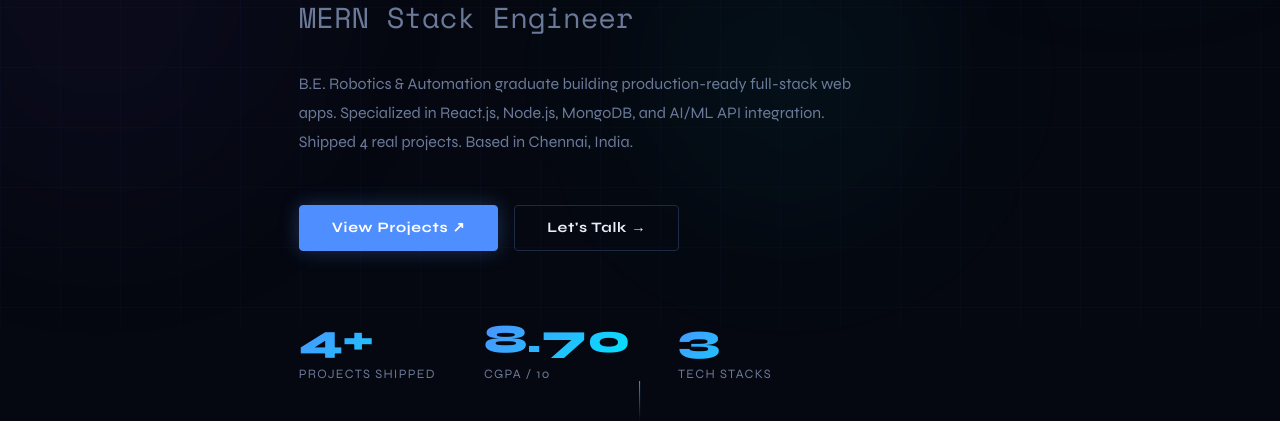
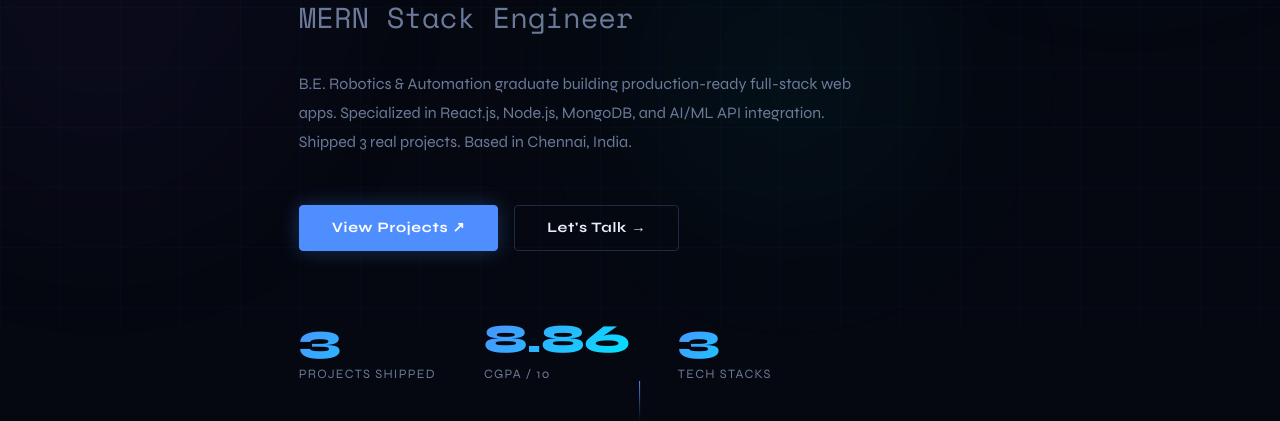
Before and after one commit to s20534175-stack/portfolio-frontend, a React (Vite) app: page / in a window 1280 px wide. Shown: the part 473-894 px from the top of the page. Built offline with nearby package versions, Linux system fonts and the light colour scheme; no server answers.

Commit message:
Update project count and CGPA in Hero component

```diff
--- a/src/components/Hero.jsx
+++ b/src/components/Hero.jsx
@@ -47,7 +47,7 @@ export default function Hero() {
         <p className={styles.desc}>
           B.E. Robotics & Automation graduate building production-ready full-stack web apps.
           Specialized in React.js, Node.js, MongoDB, and AI/ML API integration.
-          Shipped 4 real projects. Based in Chennai, India.
+          Shipped 3 real projects. Based in Chennai, India.
         </p>
         <div className={styles.btns}>
           <a href="#projects" className="btn btn-primary">View Projects ↗</a>
@@ -55,11 +55,11 @@ export default function Hero() {
         </div>
         <div className={styles.stats}>
           <div>
-            <div className={styles.statNum}>4+</div>
+            <div className={styles.statNum}>3</div>
             <div className={styles.statLabel}>Projects Shipped</div>
           </div>
           <div>
-            <div className={styles.statNum}>8.70</div>
+            <div className={styles.statNum}>8.86</div>
             <div className={styles.statLabel}>CGPA / 10</div>
           </div>
           <div>
```
